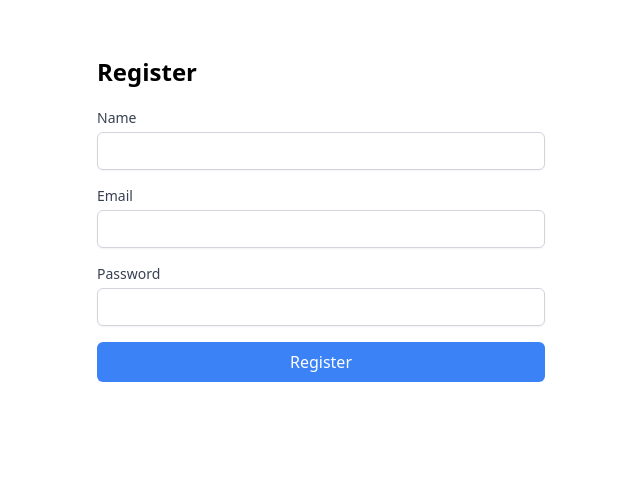
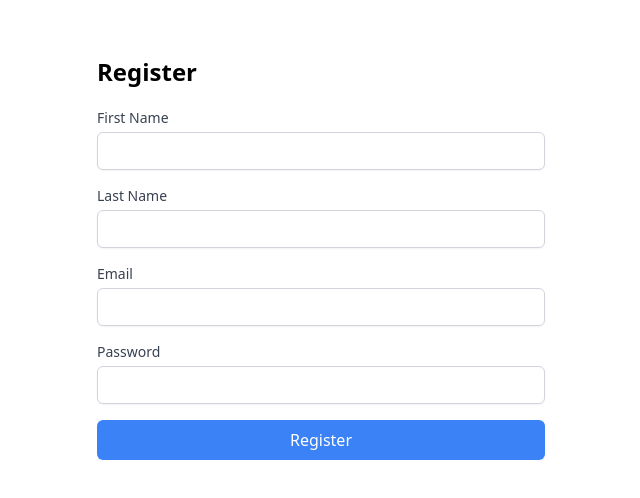
Before and after one commit to ShubhamAggarwal0812/To-Do-App, a React (Create React App) app in the folder client/: page /register in a window 1280 px wide. Shown: the top 498 px of the page, without its empty margins (319-959 px from the left). Built offline with nearby package versions, Linux system fonts and the light colour scheme.

Commit message:
Update frontend to match new API endpoints

```diff
--- a/client/src/screens/LoginScreen.js
+++ b/client/src/screens/LoginScreen.js
@@ -11,7 +11,7 @@
   const handleSubmit = async (e) => {
     e.preventDefault();
     try {
-      const { data } = await axios.post('/api/users/login', { email, password });
+      const { data } = await axios.post('/api/users/access-tokens', { email, password });
       localStorage.setItem('userInfo', JSON.stringify(data));
       navigate('/todos');
     } catch (error) {
--- a/client/src/screens/RegisterScreen.js
+++ b/client/src/screens/RegisterScreen.js
@@ -3,7 +3,8 @@
 import axios from 'axios';
 
 const RegisterScreen = () => {
-  const [name, setName] = useState('');
+  const [firstName, setFirstName] = useState('');
+  const [lastName, setLastName] = useState('');
   const [email, setEmail] = useState('');
   const [password, setPassword] = useState('');
   const [error, setError] = useState('');
@@ -12,7 +13,7 @@
   const handleSubmit = async (e) => {
     e.preventDefault();
     try {
-      const { data } = await axios.post('/api/users/register', { name, email, password });
+      const { data } = await axios.post('/api/users/accounts', { firstName, lastName, email, password });
       localStorage.setItem('userInfo', JSON.stringify(data));
       navigate('/todos');
     } catch (error) {
@@ -28,12 +29,21 @@
       {error && <div className="bg-red-100 text-red-700 p-2 mb-4 rounded">{error}</div>}
       <form onSubmit={handleSubmit}>
         <div className="mb-4">
-          <label className="block text-sm font-medium text-gray-700">Name</label>
+          <label className="block text-sm font-medium text-gray-700">First Name</label>
           <input
             type="text"
             className="mt-1 block w-full p-2 border border-gray-300 rounded-md shadow-sm focus:ring-indigo-500 focus:border-indigo-500 sm:text-sm"
-            value={name}
-            onChange={(e) => setName(e.target.value)}
+            value={firstName}
+            onChange={(e) => setFirstName(e.target.value)}
+          />
+        </div>
+        <div className="mb-4">
+          <label className="block text-sm font-medium text-gray-700">Last Name</label>
+          <input
+            type="text"
+            className="mt-1 block w-full p-2 border border-gray-300 rounded-md shadow-sm focus:ring-indigo-500 focus:border-indigo-500 sm:text-sm"
+            value={lastName}
+            onChange={(e) => setLastName(e.target.value)}
           />
         </div>
         <div className="mb-4">
```
